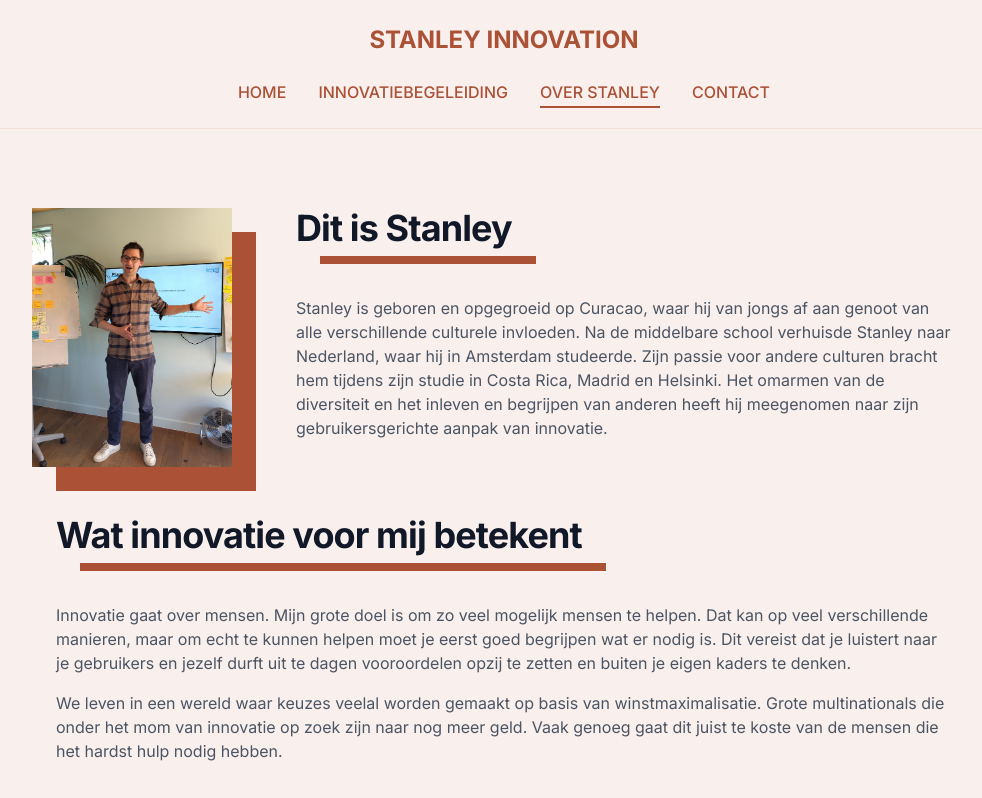
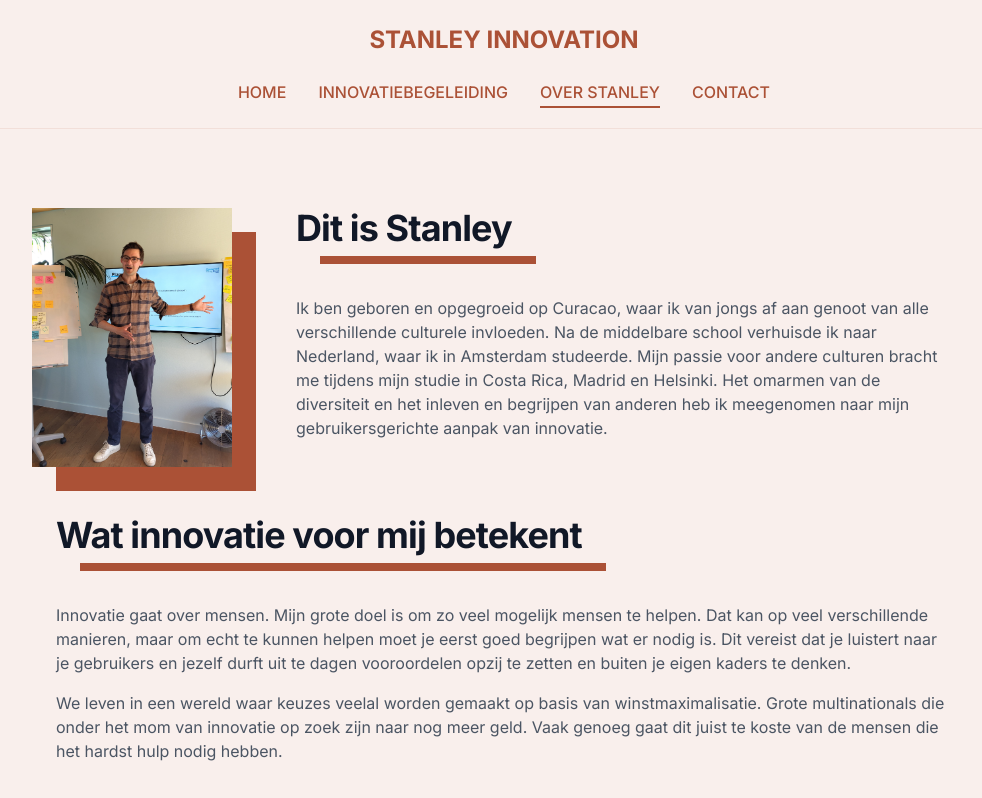
Before and after one commit to stanleykelder/SFD-website, a Next.js app: page /over-stanley in a window 1280 px wide. Shown: the top 798 px of the page, without its empty margins (136-1118 px from the left). Built offline with nearby package versions, Linux system fonts and the light colour scheme.

Commit message:
Over mij aangepast naar ik-vorm

```diff
--- a/src/app/over-stanley/page.tsx
+++ b/src/app/over-stanley/page.tsx
@@ -35,7 +35,7 @@ const content = {
       height: 800,
     },
     title: 'Dit is Stanley',
-    introduction: 'Stanley is geboren en opgegroeid op Curacao, waar hij van jongs af aan genoot van alle verschillende culturele invloeden. Na de middelbare school verhuisde Stanley naar Nederland, waar hij in Amsterdam studeerde. Zijn passie voor andere culturen bracht hem tijdens zijn studie in Costa Rica, Madrid en Helsinki. Het omarmen van de diversiteit en het inleven en begrijpen van anderen heeft hij meegenomen naar zijn gebruikersgerichte aanpak van innovatie.'
+    introduction: 'Ik ben geboren en opgegroeid op Curacao, waar ik van jongs af aan genoot van alle verschillende culturele invloeden. Na de middelbare school verhuisde ik naar Nederland, waar ik in Amsterdam studeerde. Mijn passie voor andere culturen bracht me tijdens mijn studie in Costa Rica, Madrid en Helsinki. Het omarmen van de diversiteit en het inleven en begrijpen van anderen heb ik meegenomen naar mijn gebruikersgerichte aanpak van innovatie.'
   },
 
   sections: [
```
